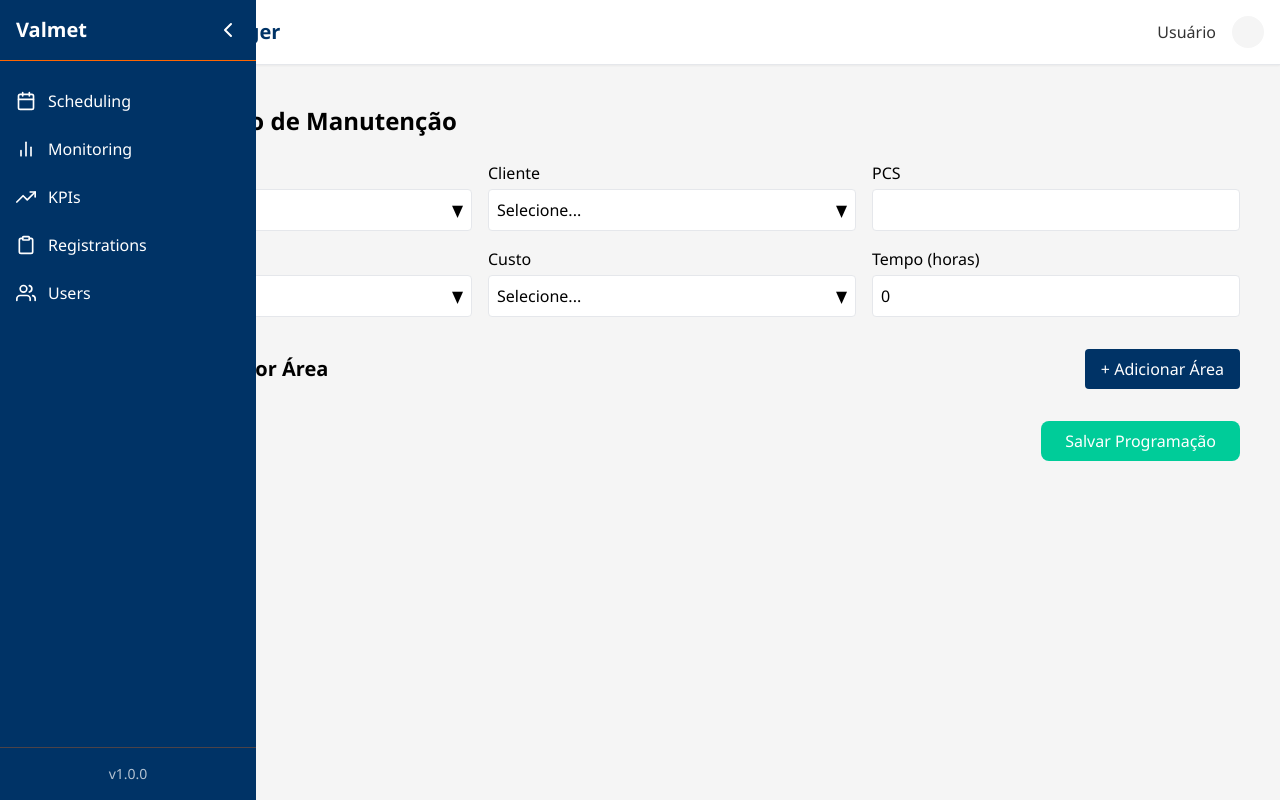
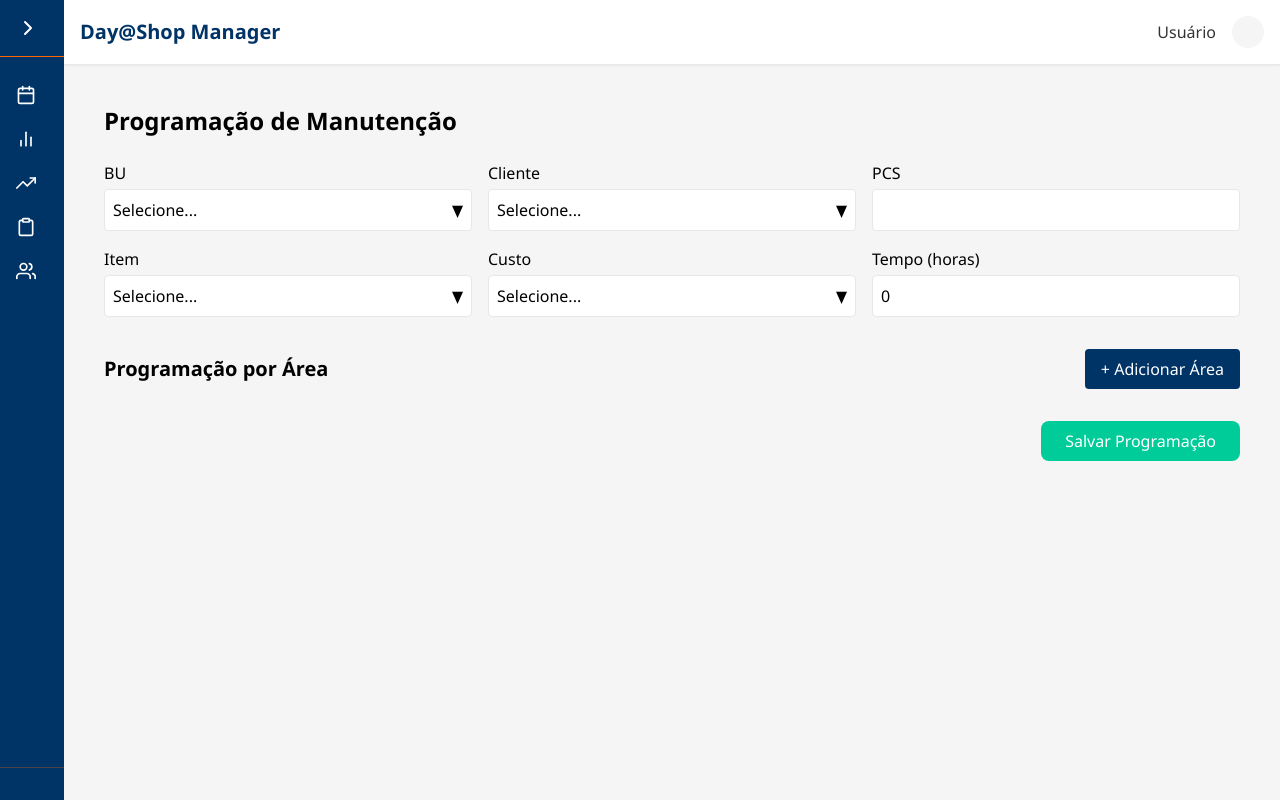
Before and after one commit to Ericferraz15/avaliacao, a React (Vite) app: page / in a window 1280 px wide. Built offline with nearby package versions, Linux system fonts and the light colour scheme.

Commit message:
Alterando a sidebar para ficar colapsada por padrão

```diff
--- a/src/components/Sidebar.jsx
+++ b/src/components/Sidebar.jsx
@@ -11,7 +11,7 @@ import {
 } from "react-icons/fi";
 
 export default function Sidebar() {
-  const [isCollapsed, setIsCollapsed] = useState(false);
+  const [isCollapsed, setIsCollapsed] = useState(true);
 
   return (
     <div
```
